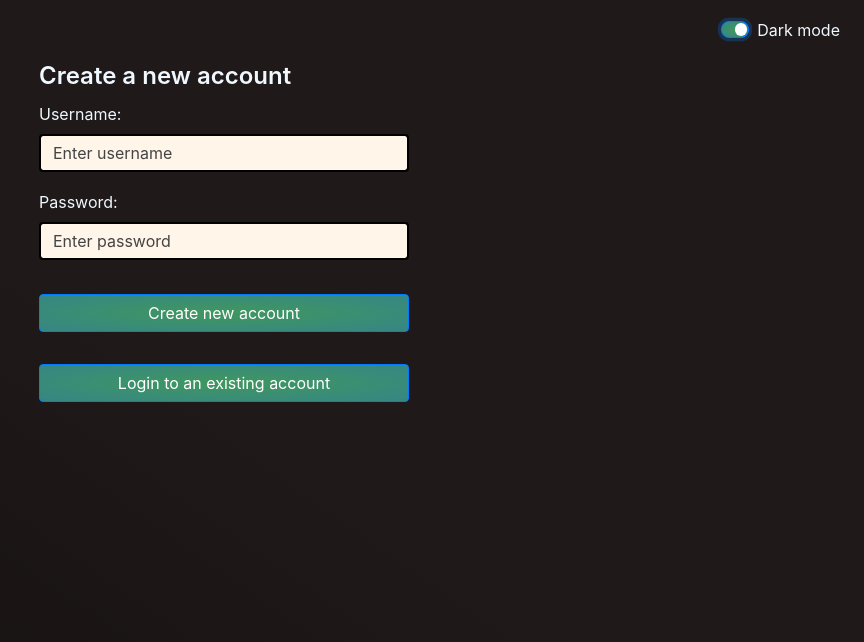
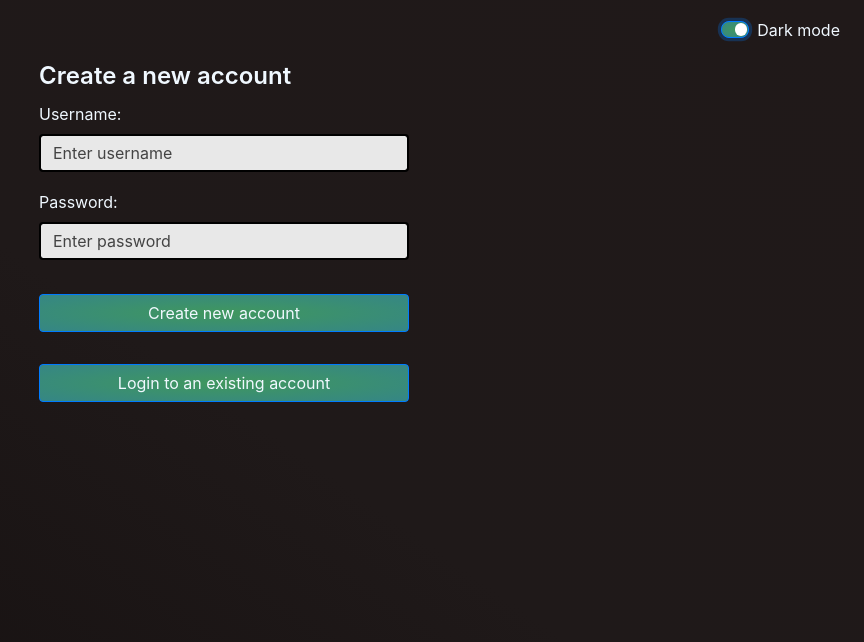
Before and after one commit to vidyona/login-system, a PHP site: page /signup.html in a window 1280 px wide, after a click on "Dark mode". Shown: the top 642 px of the page, without its empty margins (416-1280 px from the left). Run offline with PHP 8.4, Linux system fonts and the light colour scheme.

Commit message:
Update main.css

```diff
--- a/main.css
+++ b/main.css
@@ -38,6 +38,7 @@ legend{
 }
 
 .btn-primary {
+    color: #404040;
 	background-image: radial-gradient(#7ece87, #66c1c1);
 }
 
@@ -63,10 +64,10 @@ header > *{
 }
 
 .darkMode .form-control{
-    background-color: #fff5e9;
+    background-color: #e8e8e8;
 }
 
-.darkMode .dropdown-item, .darkMode #userId, .darkMode legend, .darkMode label, .darkMode #lastUpdated{
+.darkMode .dropdown-item, .darkMode #userId, .darkMode legend, .darkMode label, .darkMode #lastUpdated, .darkMode .btn-primary{
     color: aliceblue !important;
 }
 
```
